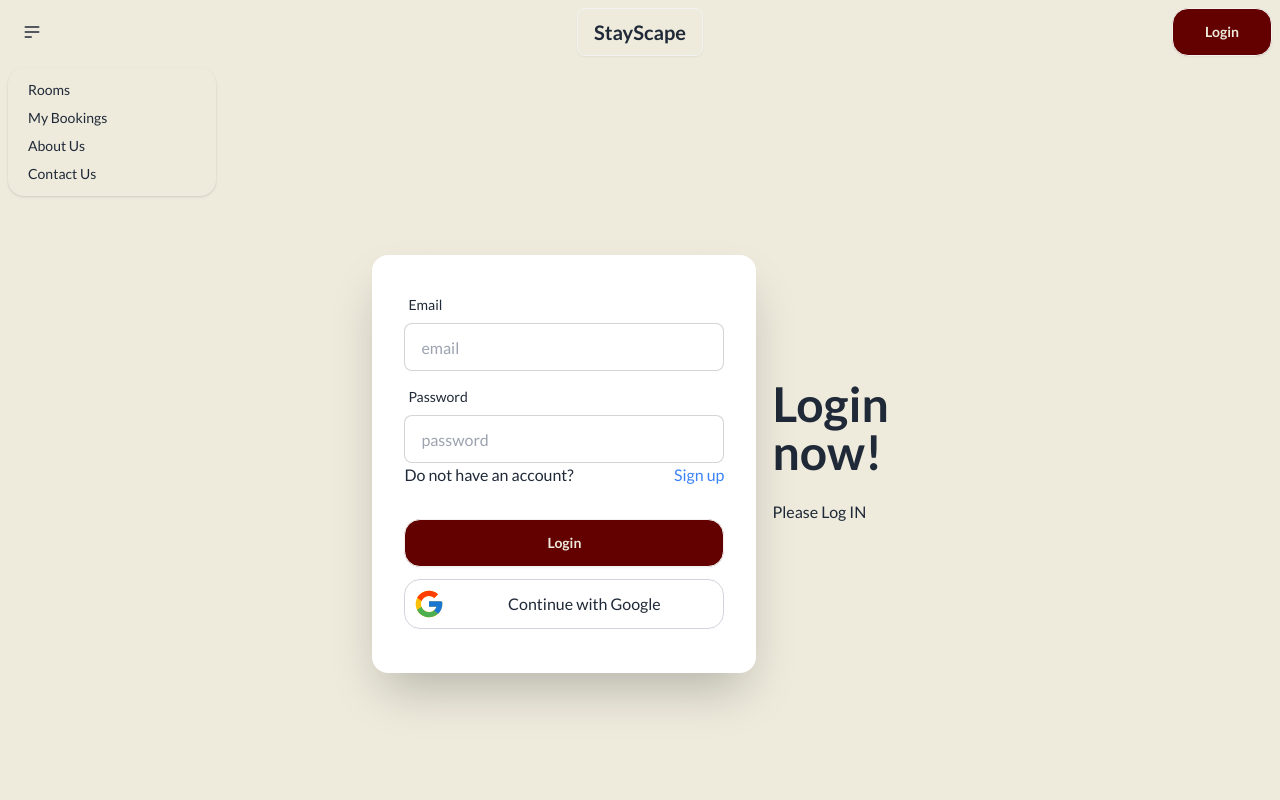
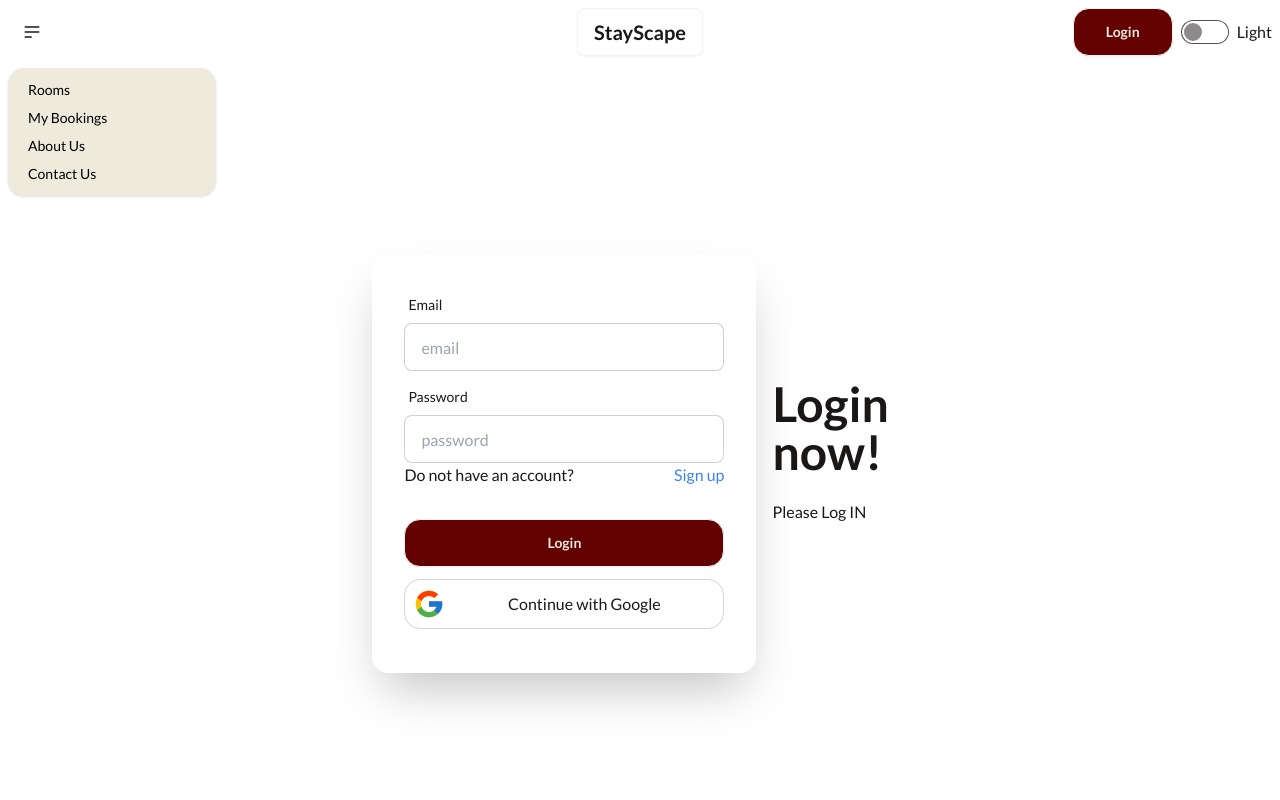
Before and after one commit to Tasfiq-asif/hotelManagement-client, a React (Vite) app: page /login in a window 1280 px wide. Both pictures are taken after a click on the button 32 px from the left and 32 px from the top of the page. Shown: the top 800 px of the page. Built offline with nearby package versions, Linux system fonts and the light colour scheme; no server answers.

Commit message:
themes are added

```diff
--- a/index.html
+++ b/index.html
@@ -1,5 +1,5 @@
 <!doctype html>
-<html lang="en">
+<html lang="en" data-theme="light">
   <head>
     <meta charset="UTF-8" />
     <link rel="icon" type="image/svg+xml" href="/vite.svg" />
--- a/src/components/FeaturedRooms/FeaturedRooms.jsx
+++ b/src/components/FeaturedRooms/FeaturedRooms.jsx
@@ -28,7 +28,7 @@ const FeaturedRooms = () => {
 
   return (
     <div className="bg-transparent p-8 rounded-lg shadow-lg">
-            <h2 className="text-3xl font-bold text-center mb-6 text-almostBlack">Featured Rooms</h2>
+            <h2 className="text-3xl font-bold text-center mb-6">Featured Rooms</h2>
             <div className="grid grid-cols-1 sm:grid-cols-2 lg:grid-cols-3 gap-6">
                 {rooms.map(room => (
                     <div key={room.id} className="bg-white/30 backdrop-blur-md border border-gray-200 rounded-lg overflow-hidden shadow-md transition-transform transform hover:scale-105">
--- a/src/components/Navbar/Navbar.jsx
+++ b/src/components/Navbar/Navbar.jsx
@@ -1,54 +1,94 @@
-
-import Button from '../Button'
-import { Link } from 'react-router-dom'
-import useAuth from '../../hooks/useAuth'
+import { Link } from "react-router-dom";
+import useAuth from "../../hooks/useAuth";
+import { useState, useEffect } from "react";
+import Button from "../Button";
 
 const Navbar = () => {
-  const { user, logOut } = useAuth()
+  const { user, logOut } = useAuth();
+  const [theme, setTheme] = useState(localStorage.getItem("theme") || "light"); // Load theme from localStorage or default to 'light'
+
+  useEffect(() => {
+    document.documentElement.setAttribute("data-theme", theme); // Apply the theme
+  }, [theme]);
 
   const handleSignOut = () => {
     logOut()
       .then()
       .catch((error) => console.log(error));
   };
+
+  const toggleTheme = (e) => {
+    const newTheme = e.target.checked ? "dark" : "light"; // Toggle between 'dark' and 'light'
+    setTheme(newTheme);
+    localStorage.setItem("theme", newTheme); // Save theme to localStorage
+  };
+
   return (
-    <div className="navbar bg-background">
+    <div className="navbar bg-transparent">
       <div className="navbar-start">
         <div className="dropdown">
-      <div tabIndex={0} role="button" className="btn btn-ghost btn-circle ">
+          <div tabIndex={0} role="button" className="btn btn-ghost btn-circle">
             <svg
               xmlns="http://www.w3.org/2000/svg"
               className="h-5 w-5"
               fill="none"
               viewBox="0 0 24 24"
-          stroke="currentColor">
+              stroke="currentColor"
+            >
               <path
                 strokeLinecap="round"
                 strokeLinejoin="round"
                 strokeWidth="2"
-            d="M4 6h16M4 12h16M4 18h7" />
+                d="M4 6h16M4 12h16M4 18h7"
+              />
             </svg>
           </div>
           <ul
             tabIndex={0}
-        className="menu menu-sm dropdown-content bg-background rounded-box z-[1] mt-3 w-52 p-2 shadow">
-        <li><Link to={'/rooms'}>Rooms</Link></li>
-        <li><Link to={'/mybookings'}>My Bookings</Link></li>
-        <li><a>About Us</a></li>
-        <li><a>Contact Us</a></li>
+            className="menu menu-sm dropdown-content bg-background rounded-box z-[1] mt-3 w-52 p-2 shadow text-black"
+          >
+            <li>
+              <Link to={"/rooms"}>Rooms</Link>
+            </li>
+            <li>
+              <Link to={"/mybookings"}>My Bookings</Link>
+            </li>
+            <li>
+              <a>About Us</a>
+            </li>
+            <li>
+              <a>Contact Us</a>
+            </li>
           </ul>
         </div>
       </div>
       <div className="navbar-center">
-    <Link to={'/'} className="btn text-xl bg-transparent ">StayScape</Link>
+        <Link to={"/"} className="btn text-xl bg-transparent">
+          StayScape
+        </Link>
       </div>
-  <div to={'/login'} className="navbar-end">
-  {user? <Button onClick={()=>handleSignOut()}>LogOut</Button> :<Link to={'/login'}><Button>Login</Button></Link>}
+      <div className="navbar-end flex items-center space-x-2">
+        {user ? (
+          <Button onClick={() => handleSignOut()}>LogOut</Button>
+        ) : (
+          <Link to={"/login"}>
+            <Button>Login</Button>
+          </Link>
+        )}
+        {/* Theme Toggle */}
+        <label className="flex items-center space-x-2">
+          <input
+            type="checkbox"
+            value="dark"
+            className="toggle theme-controller"
+            onChange={toggleTheme}
+            checked={theme === "dark"} // Set toggle state based on theme
+          />
+          <span>{theme === "dark" ? "Dark" : "Light"}</span>
+        </label>
+      </div>
+    </div>
+  );
+};
 
-  </div>
-
-</div>
-  )
-}
-
-export default Navbar
+export default Navbar;
--- a/src/components/NewsLetter/NewsLetter.jsx
+++ b/src/components/NewsLetter/NewsLetter.jsx
@@ -15,7 +15,7 @@ const NewsLetter = () => {
     };
   return (
     <div className="bg-transparent p-8 rounded-lg shadow-lg text-center mt-10">
-            <h2 className="text-3xl font-bold mb-4 text-gray-800">Join Our Family!</h2>
+            <h2 className="text-3xl font-bold mb-4">Join Our Family!</h2>
             <p className="text-lg mb-6 text-gray-600">Sign up for our newsletter and unlock exclusive deals, updates, and a warm welcome gift!</p>
             <form onSubmit={handleSubmit} className="flex flex-col sm:flex-row justify-center">
                 <input
--- a/src/index.css
+++ b/src/index.css
@@ -5,6 +5,10 @@
 @tailwind utilities;
 
 
-body {
+[data-theme="light"] .text-primary {
+  color: #6200EE;
+}
+
+/* body {
     @apply bg-background;
-}
+} */
--- a/src/layout/Root.jsx
+++ b/src/layout/Root.jsx
@@ -1,4 +1,4 @@
-import React from 'react'
+
 import Navbar from '../components/Navbar/Navbar'
 import { Outlet } from 'react-router-dom'
 import Footer from '../components/Footer/Footer'
--- a/src/pages/Login/Login.jsx
+++ b/src/pages/Login/Login.jsx
@@ -1,4 +1,4 @@
-import React, { useEffect } from 'react'
+import { useEffect } from 'react'
 import Button from '../../components/Button'
 import { FcGoogle } from 'react-icons/fc'
 import useAuth from '../../hooks/useAuth';
@@ -51,9 +51,9 @@ const Login = () => {
 
 
   return (
-    <div className="hero bg-background min-h-screen">
-  <div className="hero-content flex-col lg:flex-row-reverse">
-    <div className="text-center lg:text-left">
+  <div className="hero  min-h-screen">
+    <div className="hero-content flex-col lg:flex-row-reverse">
+      <div className="text-center lg:text-left">
       <h1 className="text-5xl font-bold">Login now!</h1>
       <p className="py-6">
         Please Log IN
--- a/src/pages/Register/Register.jsx
+++ b/src/pages/Register/Register.jsx
@@ -42,7 +42,7 @@ const Register = () => {
   };
 
   return (
-    <div className="hero bg-background min-h-screen">
+    <div className="hero  min-h-screen">
     <div className="hero-content flex-col lg:flex-row-reverse">
       <div className="text-center lg:text-left">
         <h1 className="text-5xl font-bold">SignUp now!</h1>
--- a/src/pages/Rooms/Rooms.jsx
+++ b/src/pages/Rooms/Rooms.jsx
@@ -82,7 +82,7 @@ const Rooms = () => {
         {rooms.map((room, index) => (
           <div
             key={index}
-            className="card bg-base-100 shadow-xl transform transition duration-300 hover:scale-105"
+            className="card bg-background shadow-xl transform transition duration-300 hover:scale-105 text-black"
           >
             <figure>
               <img src={room.roomImages[0]} alt="Room" className="h-48 w-full object-cover" />
--- a/tailwind.config.js
+++ b/tailwind.config.js
@@ -1,4 +1,7 @@
 /** @type {import('tailwindcss').Config} */
+import daisyuiThemes from 'daisyui/src/theming/themes';
+import daisyui from 'daisyui';
+
 export default {
   content: [
     "./index.html",
@@ -12,12 +15,38 @@ export default {
         primary: '#630000',
         almostBlack: '#1B1717',
       },
-      fontFamily:{
+      fontFamily: {
         sans: ['Lato', 'sans-serif'],
-      }
+      },
     },
   },
   plugins: [
-    require('daisyui'),
+    daisyui,
   ],
-}
+  daisyui: {
+    themes: [
+      {
+        light: {
+          ...daisyuiThemes.light, // Spread the light theme
+          primary: '#630000',
+          secondary: '#810000',
+          accent: '#EEEBDD',
+          neutral: '#1B1717',
+          'base-100': '#FFFFFF', // Light background
+          'base-content': '#1B1717', // Dark text for light mode
+        },
+      },
+      {
+        dark: {
+          ...daisyuiThemes.dark, // Spread the dark theme
+          primary: '#630000',
+          secondary: '#810000',
+          accent: '#EEEBDD',
+          neutral: '#1B1717',
+          'base-100': '#1B1717', // Dark background
+          'base-content': '#FFFFFF', // White text for dark mode
+        },
+      },
+    ],
+  },
+};
```
Also changed, not shown: src/pages/RoomDetails/RoomDetails.jsx (+131 -34 lines). Lines whose indentation alone changed are shown as unchanged.
